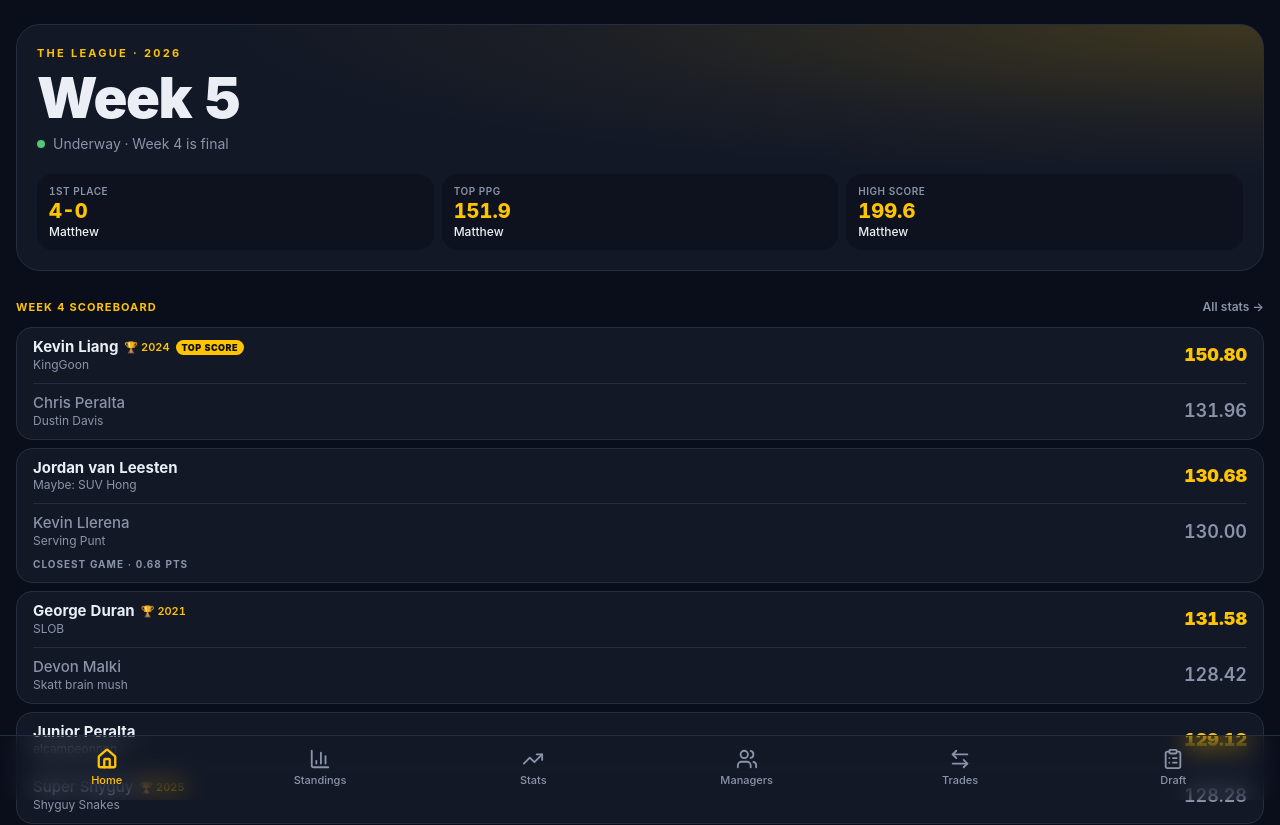
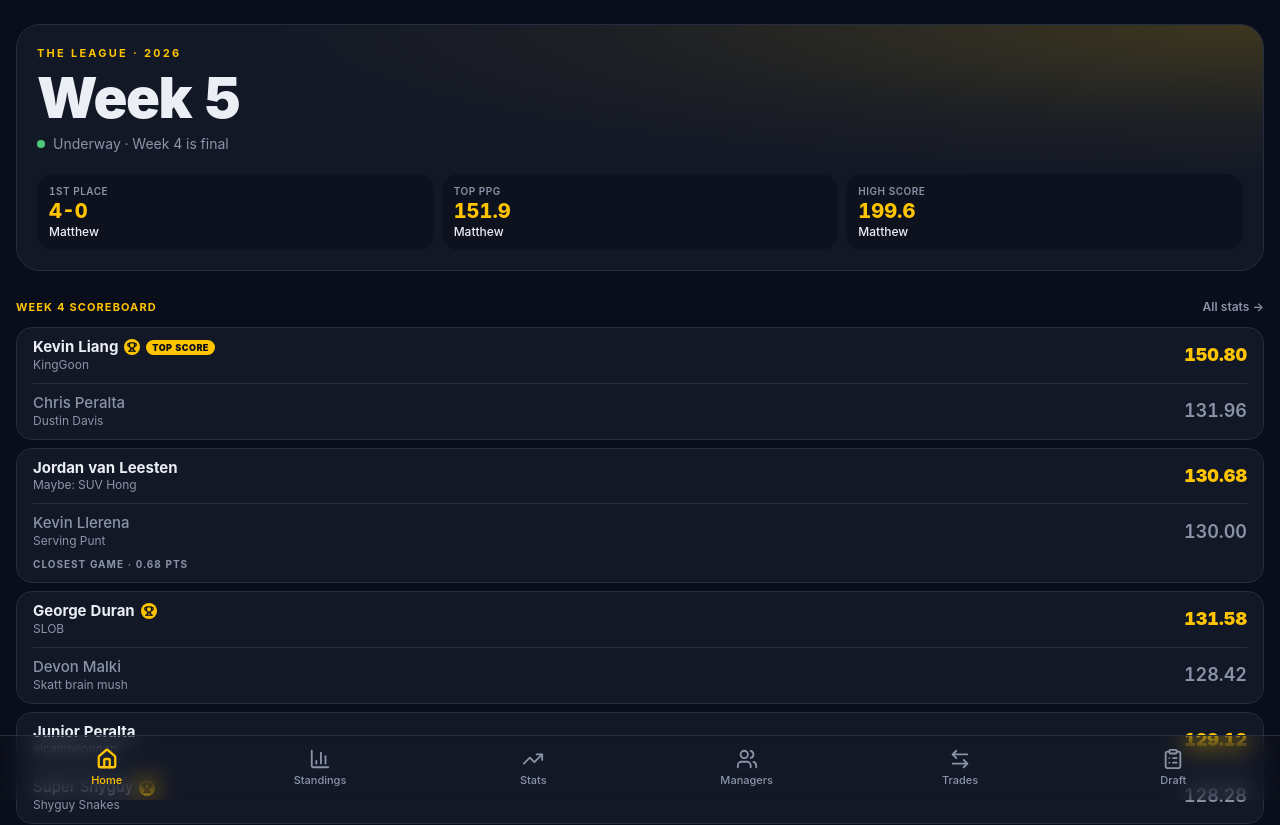
Before and after one commit to Mjardinez3ds/theleague, a Next.js app: page / in a window 1280 px wide. Shown: the top 825 px of the page. Built offline with nearby package versions, Linux system fonts and the light colour scheme.

Commit message:
Home: shrink champion tag to a small trophy icon
Co-Authored-By: Claude Opus 5.5 <noreply@anthropic.com>
Claude-Session: https://claude.ai/code/session_01CcpNba8UvSC1DxiMqMkccF

```diff
--- a/src/app/page.tsx
+++ b/src/app/page.tsx
@@ -1,4 +1,5 @@
 import Link from "next/link";
+import { Trophy } from "lucide-react";
 import {
   getUpcomingSeason,
   getLeagueMeta,
@@ -257,12 +258,18 @@ function nameFromSlug(slug: string) {
   return slug.split("-").map((p) => p[0].toUpperCase() + p.slice(1)).join(" ");
 }
 
-/** Gold "🏆 2025" tag shown after a manager's name. Names truncate first. */
+/** Small gold trophy medallion after a champion's name. Years live in the label only. */
 function ChampTag({ years }: { years?: number[] }) {
   if (!years?.length) return null;
+  const label = `${years.join(", ")} Champion`;
   return (
-    <span className="shrink-0 text-[11px] font-semibold text-accent tabular-nums" title={`${years.join(", ")} Champion`}>
-      🏆 {years.join(", ")}
+    <span
+      role="img"
+      aria-label={label}
+      title={label}
+      className="inline-flex h-4 w-4 shrink-0 items-center justify-center rounded-full bg-accent text-[#0a0e1a]"
+    >
+      <Trophy size={10} strokeWidth={3} />
     </span>
   );
 }
```
Also changed, not shown: 1 other file (tests, documents, lock files or other folders).
